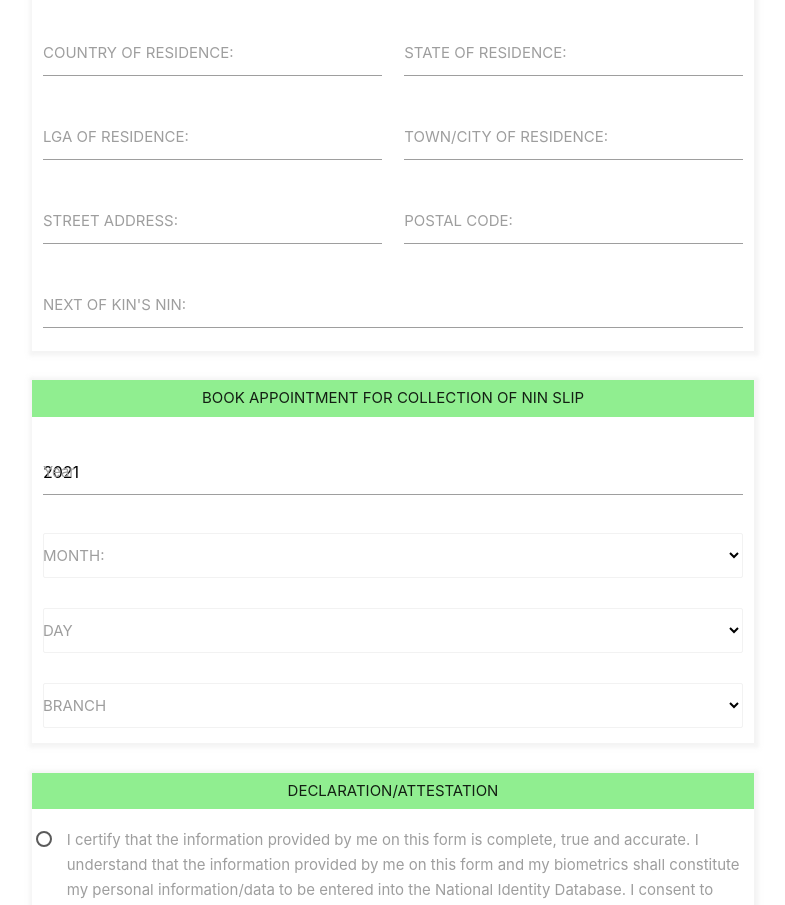
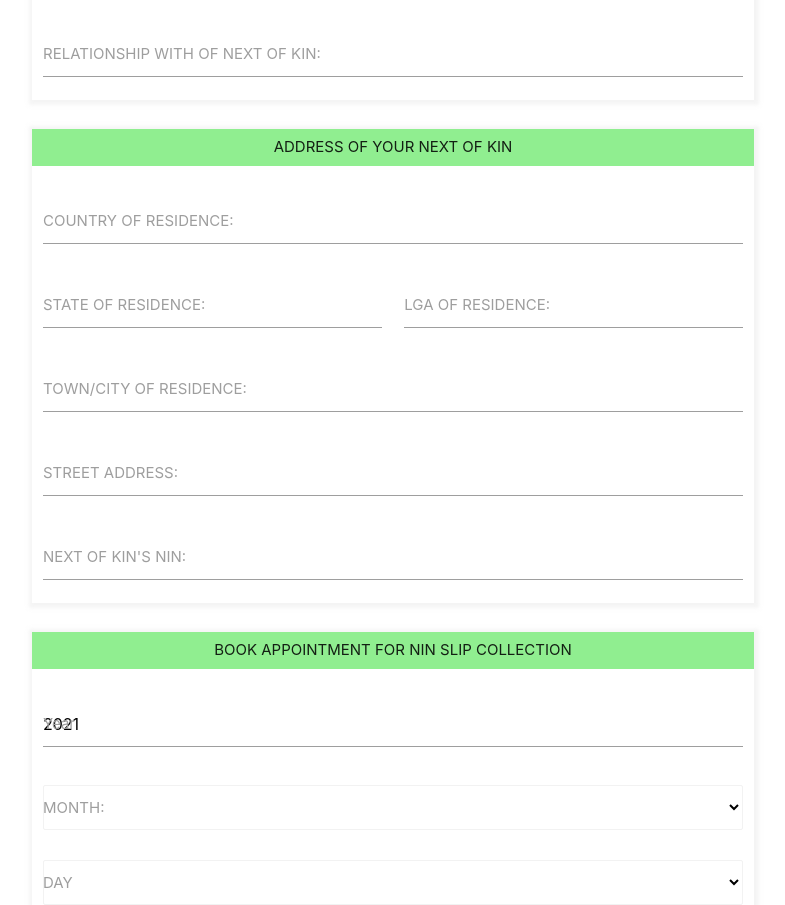
Before and after one commit to itscopelimited/NIN-demo-frontend, a React (Create React App) app: page /enrolmentform in a window 1280 px wide. Shown: the part 5430-6335 px from the top of the page, without its empty margins (247-1032 px from the left). Built offline with nearby package versions, Linux system fonts and the light colour scheme.

Commit message:
remove warning errors

```diff
--- a/src/components/enrolmentform.jsx
+++ b/src/components/enrolmentform.jsx
@@ -65,6 +65,23 @@ function Enrolmentform() {
     const [guardianFirstName, setguardianFirstname] = useState('')
     const [guardianMiddleName, setguardianMiddlename] = useState('')
     const [guardianNin, setguardianNin] = useState('')
+    const [nextOfKinSurname, setnextOfKinSurname] = useState('')
+    const [nextOfKinFirstname, setnextOfKinFirstname] = useState('')
+    const [nextOfKinMiddlename, setnextOfKinMiddlename] = useState('')
+    const [nextOfKinRelationship, setnextOfKinRelationship] = useState('')
+    const [nextOfKinCountry, setnextOfKinCountry] = useState('')
+    const [nextOfKinState, setnextOfKinState] = useState('')
+    const [nextOfKinLga, setnextOfKinLga] = useState('')
+    const [nextOfKinTown, setnextOfKinTown] = useState('')
+    const [nextOfKinStreetAddress, setnextOfKinStreetAddress] = useState('')
+    const [nextOfKinNin, setnextOfKinNin] = useState('')
+
+    // APPOINTMENT STATES
+    const [appointmentYear, setAppointmentyear] = useState('')
+    const [appointmentMonth, setAppointmentMonth] = useState('')
+    const [appointmentDay, setAppointmentDay] = useState('')
+    const [appointmentBranch, setAppointmentBranch] = useState('')
+
     const handleTitle = ({target}) =>{
       setTitle(target.value)
     }
@@ -254,6 +271,58 @@ function Enrolmentform() {
     const handleGuardianNin = ({target}) =>{
       setguardianNin(target.value)
     }
+    const handleNextOfKinSurname = ({target}) =>{
+      setnextOfKinSurname(target.value)
+    }
+    const handleNextOfKinFirstname = ({target}) =>{
+      setnextOfKinFirstname(target.value)
+    }
+    const handleNextOfKinMiddlename = ({target}) =>{
+      setnextOfKinMiddlename(target.value)
+    }
+    const handleNextOfKinRelationship = ({target}) =>{
+      setnextOfKinRelationship(target.value)
+    }
+    const handleNextOfKinCountry = ({target}) =>{
+      setnextOfKinCountry(target.value)
+    }
+    const handleNextOfKinState = ({target}) =>{
+      setnextOfKinState(target.value)
+    }
+    const handleNextOfKinLga = ({target}) =>{
+      setnextOfKinLga(target.value)
+    }
+    const handleNextOfKinTown = ({target}) =>{
+      setnextOfKinTown(target.value)
+    }
+    const handleNextOfKinStreetAddress = ({target}) =>{
+      setnextOfKinStreetAddress(target.value)
+    }
+    const handleNextOfKinNin = ({target}) =>{
+      setnextOfKinNin(target.value)
+    }
+
+    // HANDLER FUNCTIONS FOR BOOKING
+    const handleAppointmentYear = ({target}) =>{
+      setAppointmentyear(target.value)
+    }
+    const handleAppointmentMonth = ({target}) =>{
+      setAppointmentMonth(target.value)
+    }
+    const handleAppointmentDay = ({target}) =>{
+      setAppointmentDay(target.value)
+    }
+    const handleAppointmentBranch = ({target}) =>{
+      setAppointmentBranch(target.value)
+    }
+
+    const bookingData = {
+      year: appointmentYear,
+      month: appointmentMonth,
+      date: appointmentDay,
+      branch: appointmentBranch
+    }
+
 
     const enrolmentForm = {
       title: title,
@@ -313,7 +382,17 @@ function Enrolmentform() {
       guardianSurname: guardianSurname,
       guardianFirstname: guardianFirstName,
       guardianMiddlename: guardianMiddleName,
-      guardianNin: guardianNin
+      guardianNin: guardianNin,
+      nextOfKinSurname: nextOfKinSurname,
+      nextOfKinFirstname: nextOfKinFirstname,
+      nextOfKinMiddlename: nextOfKinMiddlename,
+      nextOfKinRelationship: nextOfKinRelationship,
+      nextOfKinCountry: nextOfKinCountry,
+      nextOfKinState: nextOfKinState,
+      nextOfKinTown: nextOfKinTown,
+      nextOfKinLga: nextOfKinLga,
+      nextOfKinStreetAddress: nextOfKinStreetAddress,
+      nextOfKinNin: nextOfKinNin
     }
 
     if(supportingDocuments === 'anyIdentityReference'){
@@ -858,69 +937,69 @@ function Enrolmentform() {
                   {/* NEXT OF KIN DETAILS */}
                   <div className="names_block_N block row">
                       <h3 className="block_heading">YOUR NEXT OF KIN DETAILS</h3>
-                      <div className="input-field col s6">
+                      <div className="input-field col s12">
                         <label htmlFor="nextOfKinSurname">SURNAME OF NEXT OF KIN:</label>
-                        <input id='nextOfKinSurname' type='text' required/>
+                        <input id='nextOfKinSurname' onChange={handleNextOfKinSurname} type='text' required/>
                       </div>
 
-                      <div className="input-field col s6">
+                      <div className="input-field col s12">
                         <label htmlFor="nextOfKinFirstName">FIRST NAME OF NEXT OF KIN:</label>
-                        <input id='nextOfKinFirstName' type="text" required/>
+                        <input id='nextOfKinFirstName' onChange={handleNextOfKinFirstname} type="text" required/>
                       </div>
 
-                      <div className="input-field col s6">
+                      <div className="input-field col s12">
                         <label htmlFor="nextOfKinMiddleName">MIDDLE NAME OF NEXT OF KIN:</label>
-                        <input id='nextOfKinMiddleName' type="text" required/>
+                        <input id='nextOfKinMiddleName' onChange={handleNextOfKinMiddlename} type="text" required/>
                       </div>
 
-                      <div className="input-field col s6">
-                        <label htmlFor="nextOfKinRelatonship">RELATIONSHIP WITH OF NEXT OF KIN:</label>
-                        <input id='nextOfKinRelatonship' type="text" required/>
+                      <div className="input-field col s12">
+                        <label htmlFor="nextOfKinRelationship">RELATIONSHIP WITH OF NEXT OF KIN:</label>
+                        <input id='nextOfKinRelationship' onChange={handleNextOfKinRelationship} type="text" required/>
                       </div>
                   </div>
 
                   {/* ADDRESS OF NEXT OF KIN */}
                   <div className="names_block_N block row">
                       <h3 className="block_heading">ADDRESS OF YOUR NEXT OF KIN</h3>
-                      <div className="input-field col s6">
+                      <div className="input-field col s12">
                         <label htmlFor="nextOfKinCountry">COUNTRY OF RESIDENCE:</label>
-                        <input id='nextOfKinCountry' type='text' required/>
+                        <input id='nextOfKinCountry' onChange={handleNextOfKinCountry} type='text' required/>
                       </div>
 
                       <div className="input-field col s6">
                         <label htmlFor="nextOfKinState">STATE OF RESIDENCE:</label>
-                        <input id='nextOfKinState' type="text" required/>
+                        <input id='nextOfKinState' onChange={handleNextOfKinState} type="text" required/>
                       </div>
 
                       <div className="input-field col s6">
                         <label htmlFor="nextOfKinLga">LGA OF RESIDENCE:</label>
-                        <input id='nextOfKinLga' type="text" required/>
-                      </div>
-
-                      <div className="input-field col s6">
-                        <label htmlFor="nextOfKinTown">TOWN/CITY OF RESIDENCE:</label>
-                        <input id='nextOfKinTown' type="text" required/>
-                      </div>
-
-                      <div className="input-field col s6">
-                        <label htmlFor="nextOfKinStreet">STREET ADDRESS:</label>
-                        <input id='nextOfKinStreet' type="text" required/>
-                      </div>
-
-                      <div className="input-field col s6">
-                        <label htmlFor="nextOfKinPostalCode">POSTAL CODE:</label>
-                        <input id='nextOfKinPostalCode' type="number" required/>
+                        <input id='nextOfKinLga' onChange={handleNextOfKinLga} type="text" required/>
                       </div>
 
                       <div className="input-field col s12">
+                        <label htmlFor="nextOfKinTown">TOWN/CITY OF RESIDENCE:</label>
+                        <input id='nextOfKinTown' onChange={handleNextOfKinTown} type="text" required/>
+                      </div>
+
+                      <div className="input-field col s12">
+                        <label htmlFor="nextOfKinStreet">STREET ADDRESS:</label>
+                        <input id='nextOfKinStreet' onChange={handleNextOfKinStreetAddress} type="text" required/>
+                      </div>
+
+                      {/* <div className="input-field col s6">
+                        <label htmlFor="nextOfKinPostalCode">POSTAL CODE:</label>
+                        <input id='nextOfKinPostalCode' type="number" required/>
+                      </div> */}
+
+                      <div className="input-field col s12">
                         <label htmlFor="nextOfKinNin">NEXT OF KIN'S NIN:</label>
-                        <input id='nextOfKinNin' type="number" required/>
+                        <input id='nextOfKinNin' onChange={handleNextOfKinNin} type="number" required/>
                       </div>
                   </div>
 
                   {/* Booking Details */}
                   <div className="names_block_N block row">
-                      <h3 className="block_heading">BOOK APPOINTMENT FOR COLLECTION OF NIN SLIP</h3>
+                      <h3 className="block_heading">BOOK APPOINTMENT FOR NIN SLIP COLLECTION</h3>
                       {/* "month": "Jan",
                       "year": 2021,
                       "date": 6,
@@ -928,13 +1007,13 @@ function Enrolmentform() {
                       "time": "8:30am" */}
                       <div className="input-field col s12">
                         <label htmlFor="year">Year</label>
-                        <input id='year' value='2021' type="text"/>
+                        <input id='year' onChange={handleAppointmentYear} value='2021' type="text"/>
                       </div>
 
                       <div className="input-field col s12">
                         <label htmlFor="month">MONTH:</label>
-                        <select defaultValue='' id="month" className='browser-default'>
-                          <option disabled value=''> </option>
+                        <select value={appointmentMonth} onChange={handleAppointmentMonth} id="month" className='browser-default'>
+                          <option defaultValue=''> </option>
                           <option value="Jan">Jan</option>
                           <option value="Feb">Feb</option>
                           <option value="Mar">March</option>
@@ -952,8 +1031,8 @@ function Enrolmentform() {
 
                       <div className="input-field col s12">
                         <label htmlFor="day">DAY</label>
-                        <select defaultValue='' id="day" className='browser-default'>
-                          <option disabled > </option>
+                        <select value={appointmentDay} onChange={handleAppointmentDay} id="day" className='browser-default'>
+                          <option defaultValue='' > </option>
                           <option value="1">1</option>
                           <option value="2">2</option>
                           <option value="3">3</option>
@@ -990,8 +1069,8 @@ function Enrolmentform() {
 
                       <div className="input-field col s12">
                         <label htmlFor="location">BRANCH</label>
-                        <select defaultValue='' id="location" className='browser-default'>
-                          <option disabled > </option>
+                        <select value={appointmentBranch} onChange={handleAppointmentBranch} id="location" className='browser-default'>
+                          <option defaultValue=''> </option>
                           <option value="lekki">Lekki Phase 1</option>
                           <option value="Ajah">Ajah</option>
                           <option value="Victoria Island">Victoria Island</option>
--- a/src/components/profile.jsx
+++ b/src/components/profile.jsx
@@ -14,7 +14,7 @@ function Profile({data}) {
     // let name = sessionStorage.getItem('__browser_name')
     // let email = sessionStorage.getItem('__browser_email')
     // let phone = sessionStorage.getItem('__browser_phone')
-    const [formcount, setformcount] = useState(0)
+    const [formcount] = useState(0)
     const styles = {
         margin: '10px',
 
```
Also changed, not shown: 1 other file (tests, documents, lock files or other folders).
